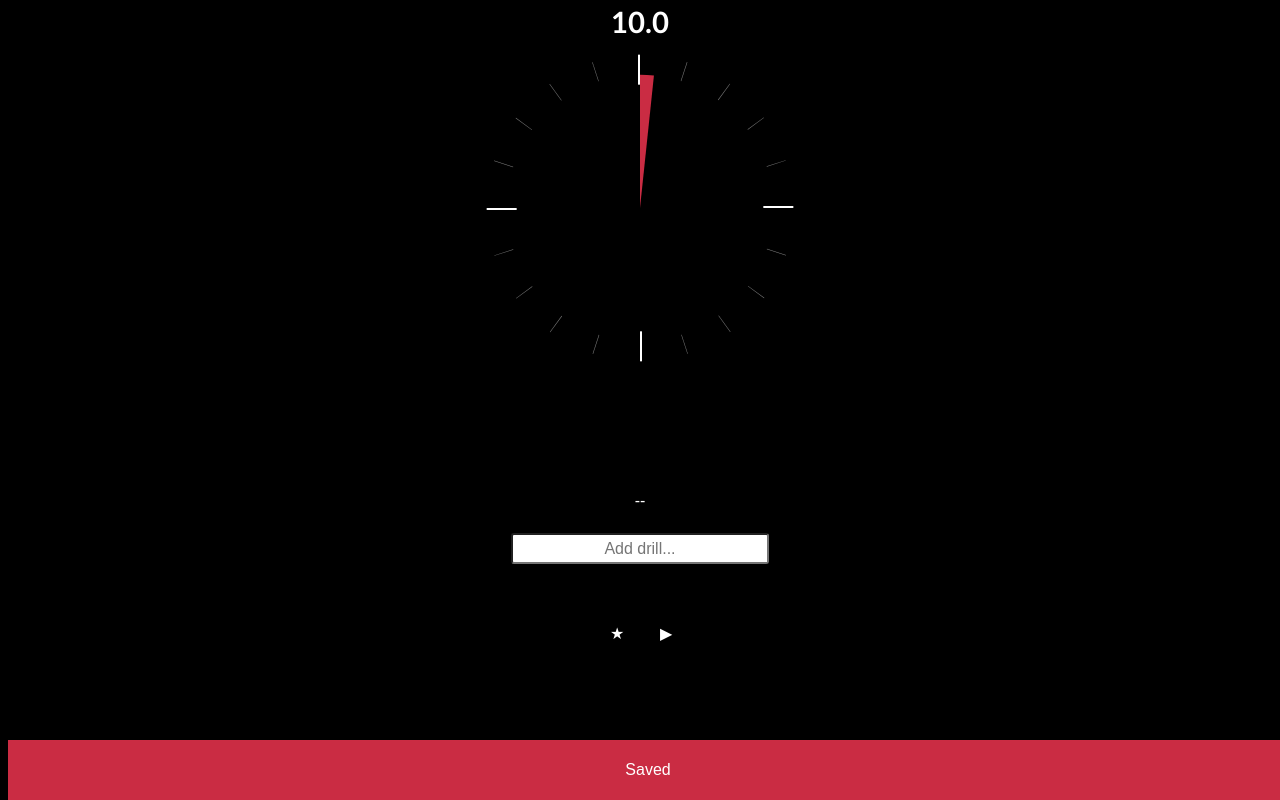
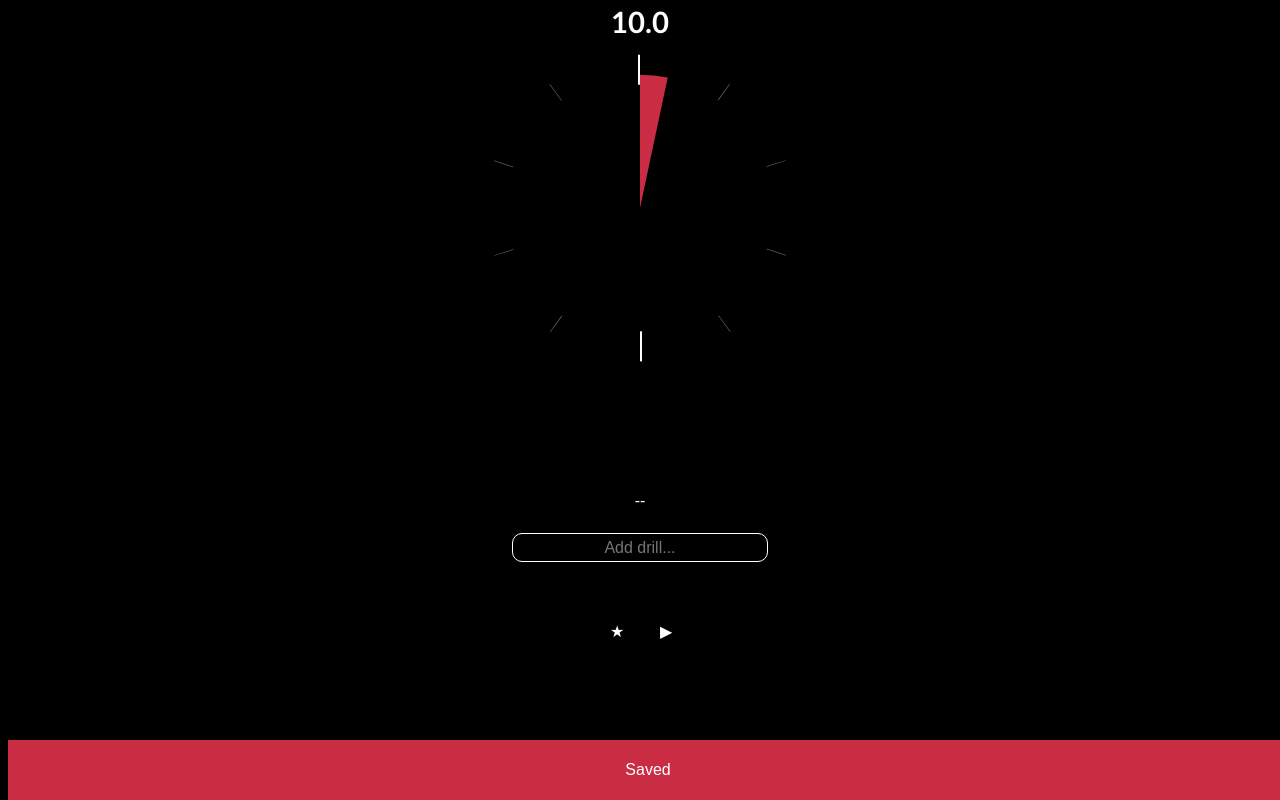
Before and after one commit to gessfred/ticc, a Gatsby site: page / in a window 1280 px wide. Built offline with nearby package versions, Linux system fonts and the light colour scheme; Gatsby itself is replaced by a stand-in of ours.

Commit message:
cosmetic changes

```diff
--- a/src/components/face.js
+++ b/src/components/face.js
@@ -96,7 +96,7 @@
 
 	drawHoverSelect(drawer) {
 		if(this.state.timeHover >= 0) {
-			drawer.fillStyle = 'rgba(100, 100, 100, 0.5)'
+			drawer.fillStyle = 'rgba(120, 120, 120, 0.5)'
 			this.drawSelection(drawer, this.timeToAngle(this.state.timeHover))
 		}
 	}
--- a/src/components/roadmap.js
+++ b/src/components/roadmap.js
@@ -67,7 +67,7 @@
 		const h = this.props.height - 10
 		const timescale = this.state.drills.map(x => x.duration).max()
 		this.state.drills.forEach((x, i) => {
-			drawer.fillStyle = i == sel ? '#fffdd0' : (i == hov ? '#525252' : '#d3d3d3')
+			drawer.fillStyle = i == sel ? '#ca2c43' : (i == hov ? '#fffdd0' : '#d3d3d3')
 			const l=h*x.duration / timescale + 10
 			drawer.fillRect(this.toX(i), (h - l)/2 + 5, this.w, l)
 		})
@@ -155,7 +155,7 @@
 					onMouseLeave={(e) => this.clearable(false)}
 					className='selected'
 				/>
-				<audio src='http://soundbible.com/grab.php?id=1815&type=mp3' ref='beep'/>
+				<audio src='https://soundbible.com/grab.php?id=1815&type=mp3' ref='beep'/>
 			</div>
 
 		)
--- a/src/pages/index.css
+++ b/src/pages/index.css
@@ -35,6 +35,10 @@
 	text-align: center;
 	border-radius: 3px;
 	margin-bottom: 40px;
+	background-color: black;
+	color: white;
+	border: 1px solid white;
+border-radius: 10px;
 }
 .dropbtn {
     background-color: #ca2c43;
--- a/src/pages/index.js
+++ b/src/pages/index.js
@@ -120,7 +120,7 @@
   render() {
     return (
 			<div className='app'>
-				<Face ref={(face) => this.face = face} time={600} size={400}/>
+				<Face ref={(face) => this.face = face} time={300} size={400}/>
 				<RoadMap ref={(map) => this.map = map} stop={() => this.stop()}start={(t, c) => this.face.start(t, c)} width={500} height={50}/>
 				<div>
 					<KeyBoard
```
